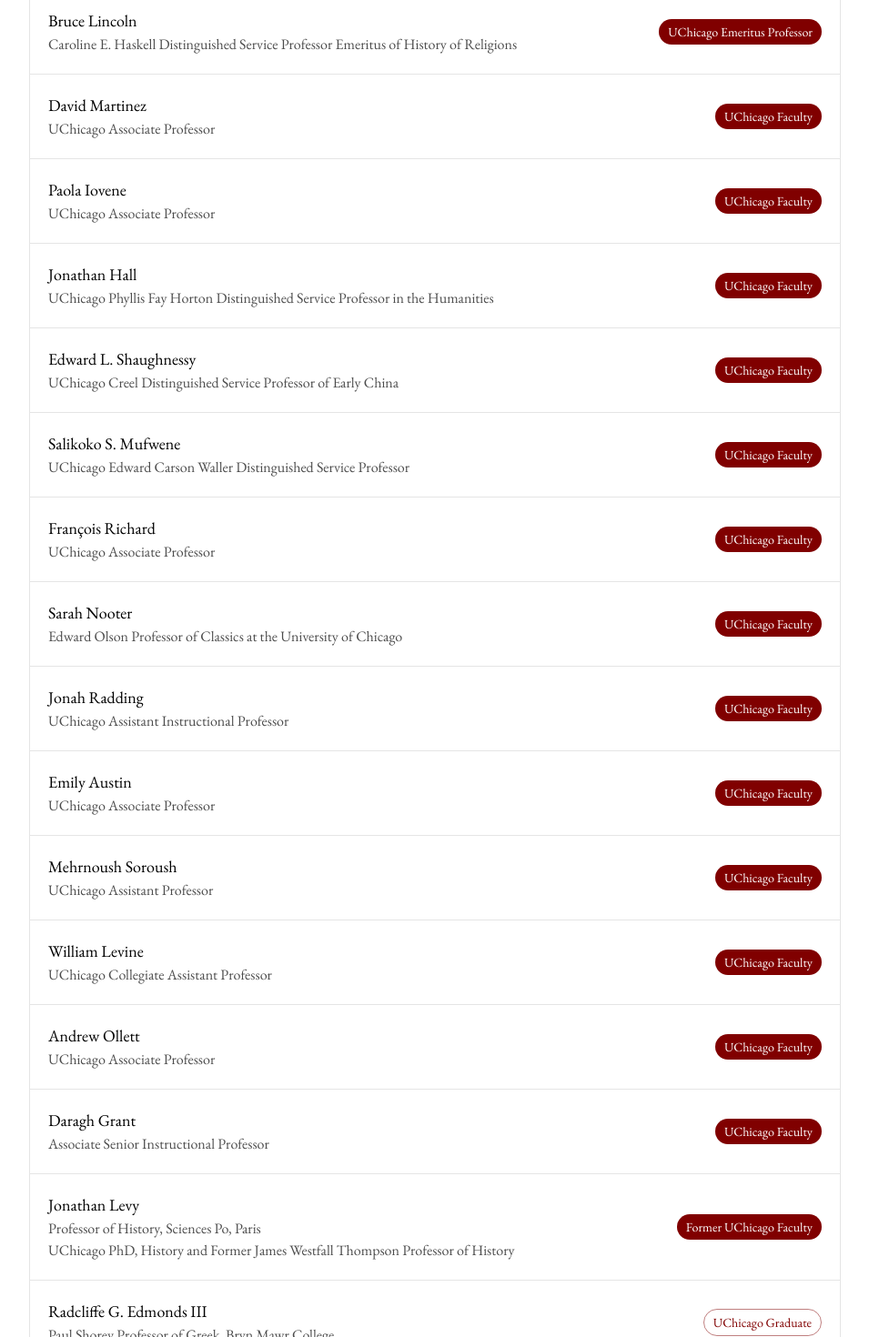
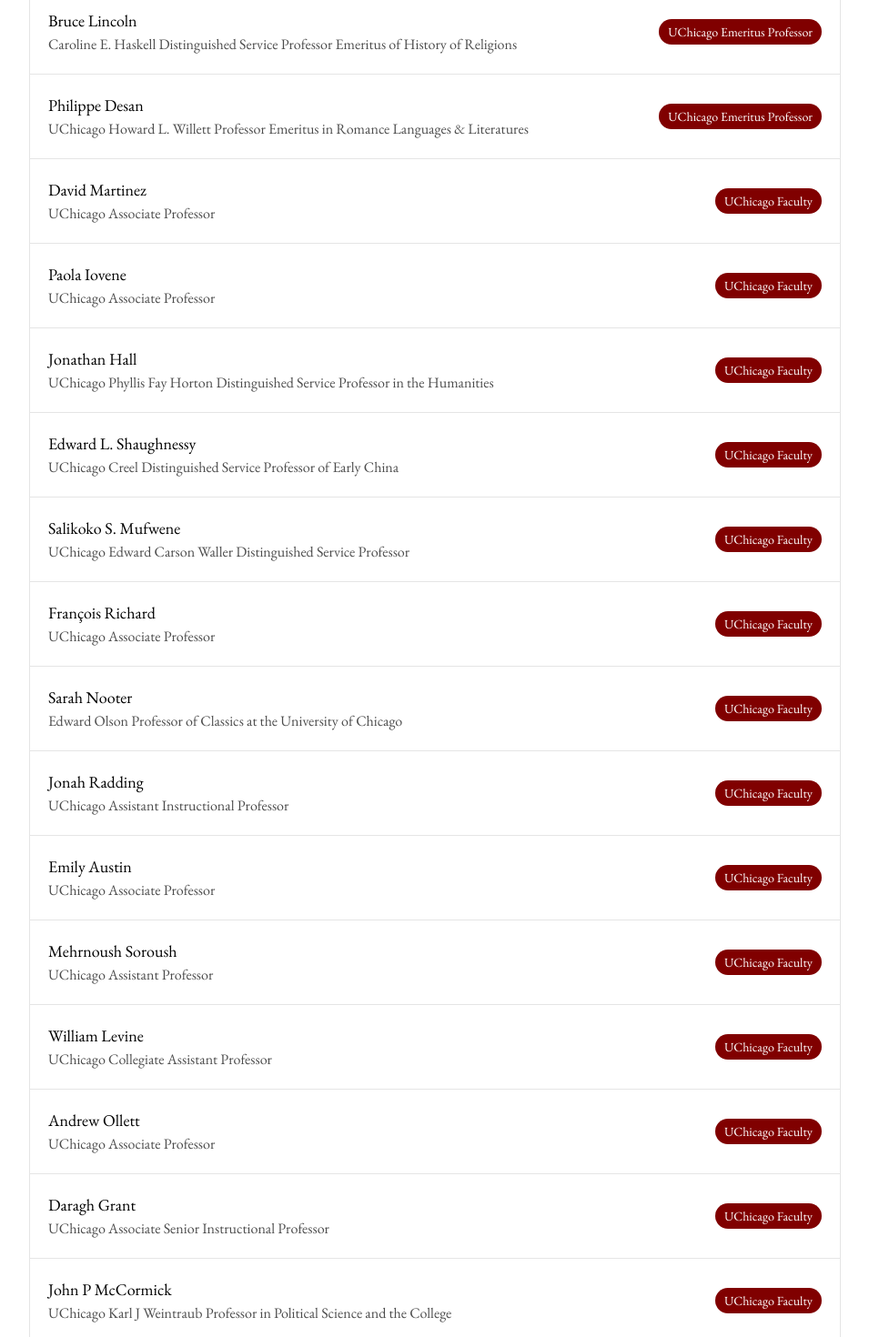
Before and after one commit to zroe1/uchicago-open-letter, a Next.js app: page / in a window 1280 px wide. Shown: the part 4040-5510 px from the top of the page at 91% size, without its empty margins (316-1271 px from the left). Built offline with nearby package versions, Linux system fonts and the light colour scheme.

Commit message:
add profs

```diff
--- a/src/app/signatories.ts
+++ b/src/app/signatories.ts
@@ -12,6 +12,12 @@
     badgeType: "emphasized",
   },
   {
+    name: "Philippe Desan",
+    title: "UChicago  Howard L. Willett Professor Emeritus in Romance Languages & Literatures",
+    badge: "UChicago Emeritus Professor",
+    badgeType: "emphasized",
+  },
+  {
     name: "David Martinez",
     title: "UChicago Associate Professor",
     badge: "UChicago Faculty",
@@ -85,7 +91,19 @@
   },
   {
     name: "Daragh Grant",
-    title: "Associate Senior Instructional Professor",
+    title: "UChicago Associate Senior Instructional Professor",
+    badge: "UChicago Faculty",
+    badgeType: "emphasized",
+  },
+  {
+    name: "John P McCormick",
+    title: "UChicago Karl J Weintraub Professor in Political Science and the College",
+    badge: "UChicago Faculty",
+    badgeType: "emphasized",
+  },
+  {
+    name: "Andrew Brandel",
+    title: "Associate Instructional Professor",
     badge: "UChicago Faculty",
     badgeType: "emphasized",
   },
```
